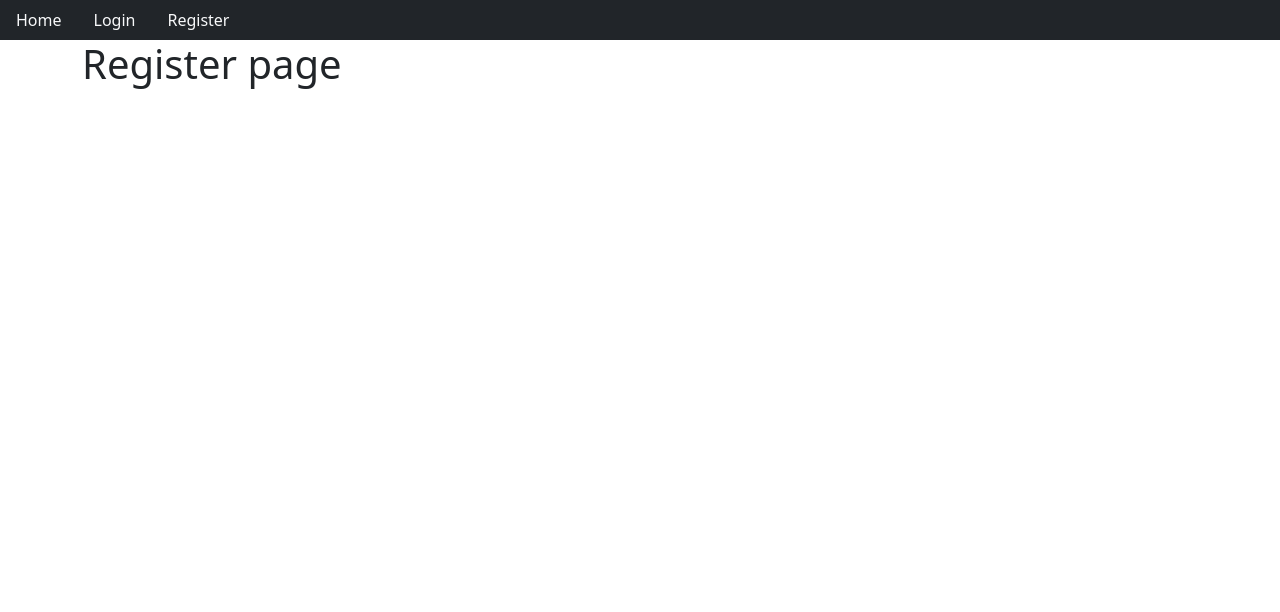
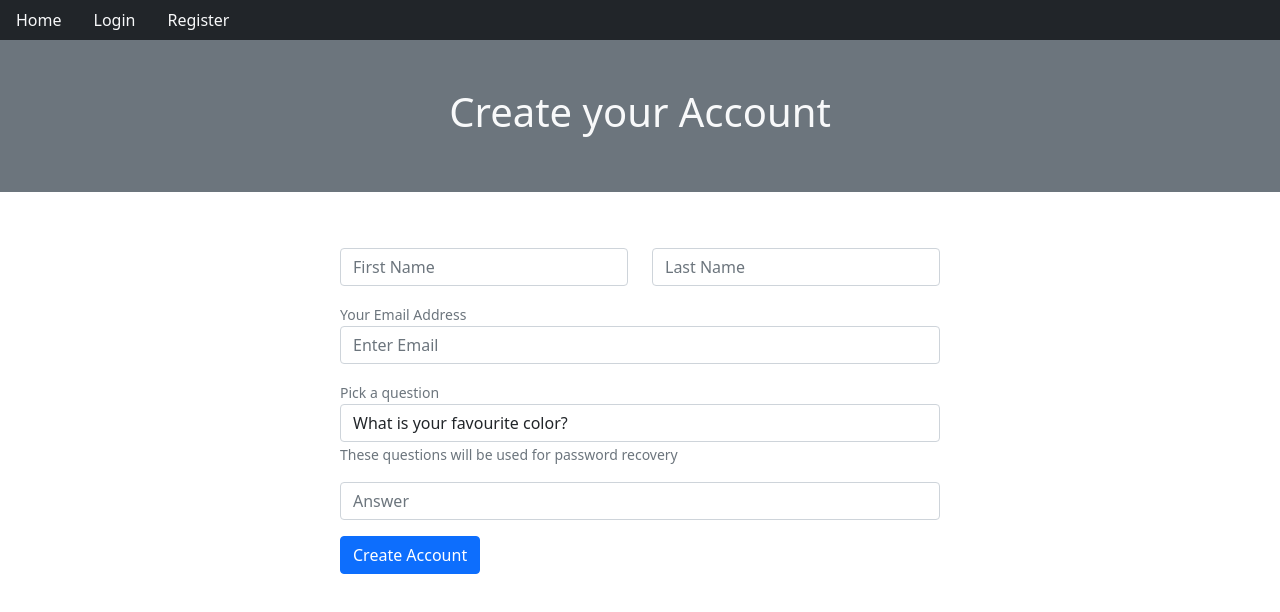
Before and after one commit to Nick-Cho/Artraverse, a Next.js app in the folder client/: page /register in a window 1280 px wide. Shown: the top 612 px of the page. Built offline with nearby package versions, Linux system fonts and the light colour scheme.

Commit message:
Setting up front end of register page

```diff
--- a/client/pages/register.js
+++ b/client/pages/register.js
@@ -1,9 +1,59 @@
 const Register = () => {
   return (
-    <div className = 'container'>
-      <div className ="row">
-        <div className = 'col'>
-          <h1>Register page</h1>
+    <div className = 'container-fluid'>
+      <div className ="row py-5 bg-secondary text-light">
+        <div className = 'col text-center'>
+          <h1>Create your Account</h1>
+        </div>
+      </div>
+
+      <div className = 'row py-5'>
+        <div className = 'col-md-6 offset-md-3'>
+          <form>
+            <div className = 'form-group p-2'>
+              <div className = 'row'>
+                <div className = 'col-sm-6'>
+                <input type = "text" className = 'form-control' placeHolder="First Name"/>
+                </div>
+                <div className = 'col-sm-6'>
+                <input type = "text" className = 'form-control' placeHolder = "Last Name"/>
+                </div>
+              </div>
+
+            </div>
+
+
+            <div className = 'form group p-2'>
+              <small>
+                <label className = 'text-muted'>Your Email Address</label>
+              </small>
+              <input type = "password" className = 'form-control' placeHolder="Enter Email"/>
+            </div>
+
+            <div className = 'form group p-2'>
+              <small>
+                <label className = 'text-muted'>Pick a question</label>
+              </small>
+              <select className = "form-control">
+                <option>What is your favourite color?</option>
+                <option>What is the name of your first pet?</option>
+                <option>What is your mother's maiden name?</option>
+              </select>
+
+              <small className ='form-text text-muted'>
+                These questions will be used for password recovery
+              </small>
+            </div>
+
+            <div className = 'form-group p-2'>
+              <input type="text" placeHolder= 'Answer' className = "form-control"/>
+            </div>
+
+            <div className = 'form-group p-2'>
+              <button className = "btn btn-primary col">Create Account</button>
+            </div>
+
+          </form>
         </div>
       </div>
     </div>
```
